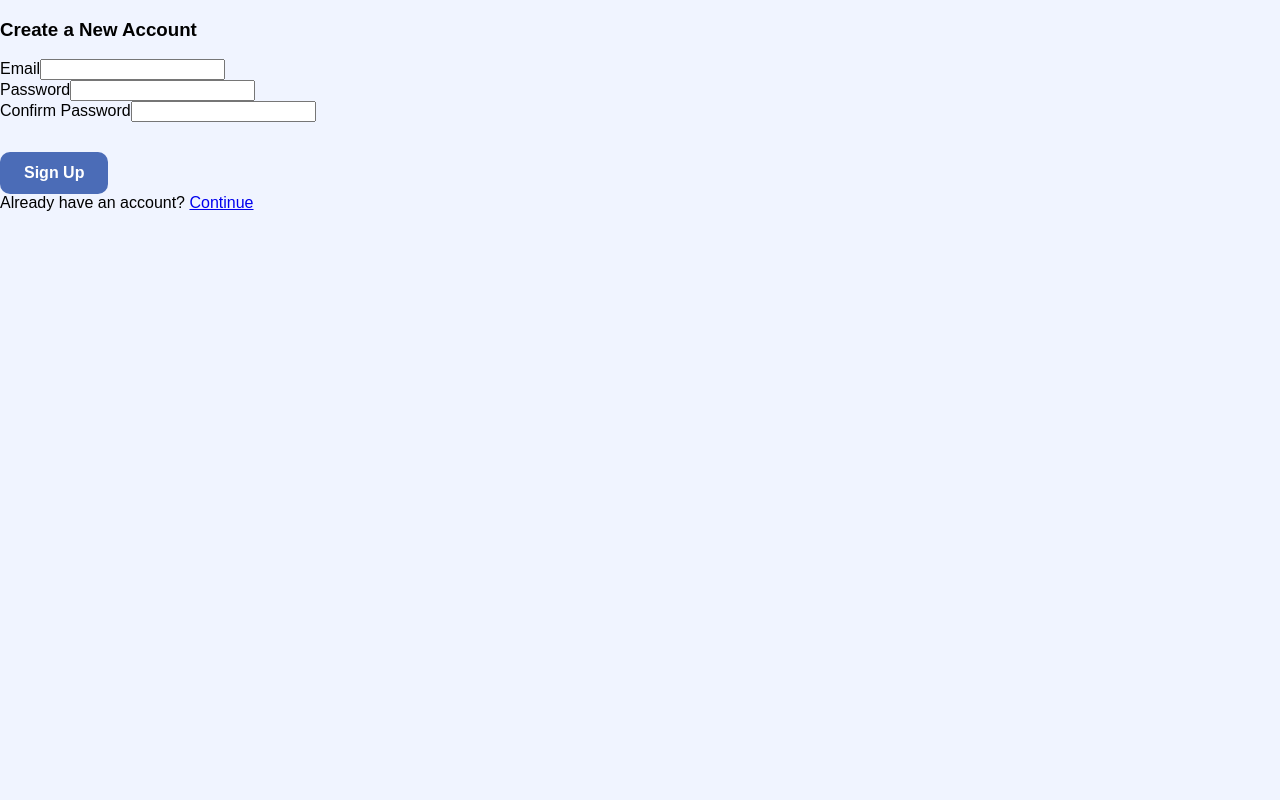
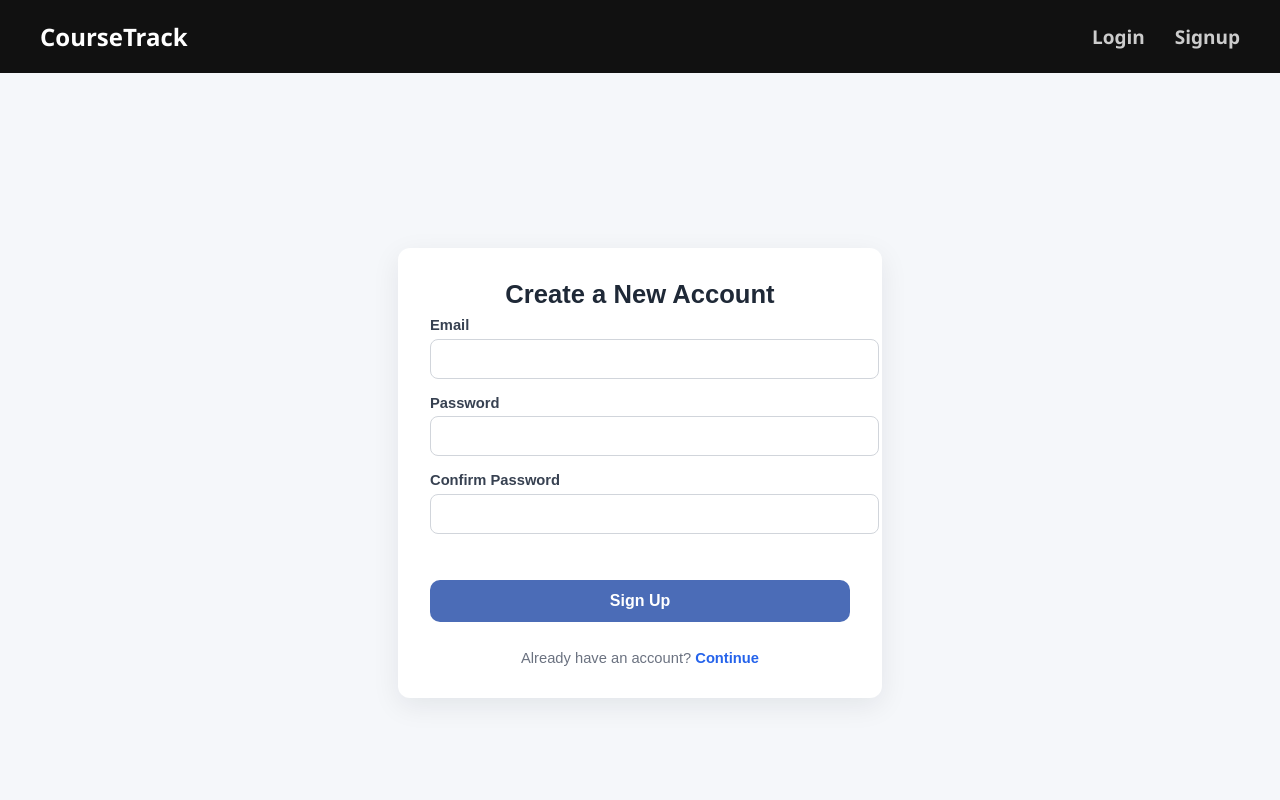
Before and after one commit to LReed03/course-dashboard, a React (Create React App) app in the folder frontend/: page /signup in a window 1280 px wide. Shown: the top 800 px of the page. Built offline with nearby package versions, Linux system fonts and the light colour scheme; no server answers.

Commit message:
Worked on the styling

```diff
--- a/frontend/src/App.css
+++ b/frontend/src/App.css
@@ -5,4 +5,11 @@ html, main, body{
     background-color: #f0f4ff;
     max-width: 100%;
     scroll-behavior:smooth;
+    flex: 1;
 }
+
+#root{
+    min-height: 100%;
+    display: flex;
+    flex-direction: column;
+}
--- a/frontend/src/components/Footer.js
+++ b/frontend/src/components/Footer.js
@@ -12,7 +12,6 @@ function Footer() {
   return (
     <footer className="footer">
       <p>Landon Reed • © 2025</p>
-      {userLoggedIn && <button onClick={signOut}>Sign Out</button>}
     </footer>
   );
 }
--- a/frontend/src/components/Header.js
+++ b/frontend/src/components/Header.js
@@ -34,6 +34,7 @@ function Header() {
         <Link to="/dashboard">Dashboard</Link>
         <Link to="/todo">To-Do</Link>
         <Link to="/schedule">Schedule</Link>
+        <Link onClick={signOut}>Logout</Link>
         <Link to="/">Account</Link>
       </nav>)}
     </header>
--- a/frontend/src/components/auth/SignupComp.js
+++ b/frontend/src/components/auth/SignupComp.js
@@ -3,7 +3,7 @@ import { Navigate, Link, useNavigate } from 'react-router-dom'
 import { useAuth } from '../../contexts/authcontext'
 import { auth } from '../../firebase/Firebase'
 import { createUserWithEmailAndPassword, sendEmailVerification, signOut } from 'firebase/auth'
-import { doSignOut } from '../../firebase/Auth'
+import "../../styles/SignupComp.css";
 
 function SignupComp() {
   const navigate = useNavigate()
@@ -52,16 +52,14 @@ function SignupComp() {
     <>
       {userLoggedIn && <Navigate to="/verifypage" replace={true} />}
 
-      <main>
-        <div>
-          <div>
-            <h3>
-              Create a New Account
-            </h3>
+      <main className="signup-container">
+        <div className="signup-card">
+          <div className="signup-header">
+            <h3>Create a New Account</h3>
           </div>
 
-          <form onSubmit={onSubmit}>
-            <div>
+          <form onSubmit={onSubmit} className="signup-form">
+            <div className="form-group">
               <label>Email</label>
               <input
                 type="email"
@@ -69,10 +67,11 @@ function SignupComp() {
                 required
                 value={email}
                 onChange={(e) => setEmail(e.target.value)}
+                className="signup-input"
               />
             </div>
 
-            <div>
+            <div className="form-group">
               <label>Password</label>
               <input
                 disabled={isRegistering}
@@ -81,10 +80,11 @@ function SignupComp() {
                 required
                 value={password}
                 onChange={(e) => setPassword(e.target.value)}
+                className="signup-input"
               />
             </div>
 
-            <div>
+            <div className="form-group">
               <label>Confirm Password</label>
               <input
                 disabled={isRegistering}
@@ -93,26 +93,28 @@ function SignupComp() {
                 required
                 value={confirmPassword}
                 onChange={(e) => setConfirmPassword(e.target.value)}
+                className="signup-input"
               />
             </div>
 
             {errorMessage && (
-              <span>{errorMessage}</span>
+              <span className="error-message">{errorMessage}</span>
             )}
             {successMessage && (
-              <span>{successMessage}</span>
+              <span className="success-message">{successMessage}</span>
             )}
 
             <button
               type="submit"
               disabled={isRegistering}
+              className="signup-button"
             >
               {isRegistering ? 'Signing Up...' : 'Sign Up'}
             </button>
 
-            <div>
+            <div className="login-redirect">
               Already have an account?{' '}
-              <Link to="/login">
+              <Link to="/login" className="login-link">
                 Continue
               </Link>
             </div>
--- a/frontend/src/pages/Signup.js
+++ b/frontend/src/pages/Signup.js
@@ -1,9 +1,13 @@
 import SignUpComp from "../components/auth/SignupComp";
+import Footer from "../components/Footer";
+import Header from "../components/Header";
 
 function Signup(){
     return(
         <div>
+            <Header/>
             <SignUpComp/>
+            <Footer/>
         </div>
     )
 }
--- a/frontend/src/pages/VerifyPage.js
+++ b/frontend/src/pages/VerifyPage.js
@@ -5,6 +5,10 @@ import { reload } from 'firebase/auth'
 import { Navigate } from 'react-router-dom'
 import { useAuth } from '../contexts/authcontext'
 import { doSendEmailVerification } from '../firebase/Auth'
+import "../styles/VerifyPage.css";
+import Header from '../components/Header'
+import Footer from '../components/Footer'
+
 
 function VerifyPage() {
   const navigate = useNavigate()
@@ -39,18 +43,23 @@ function VerifyPage() {
      setMessage("Verification Email Resent! Check your inbox!!")
   }
 
-  return (
-    <main>
-      {(!userLoggedIn || user.emailVerified) && <Navigate to="/Dashboard" replace={true} />}
-      <div>
-        <h2>Verify Your Email</h2>
-        <p>{infoMessage}</p>
-        {message && <p>{message}</p>}
-        <button onClick={handleIHaveVerified}>I have verified</button>
-        <button onClick={resendVerificationEmail}>Resend Verification Email</button>
+   return (
+    <div className='verify-page'>
+      <Header/>
+      <main className="verify-container">
+          {(!userLoggedIn || user.emailVerified) && <Navigate to="/Dashboard" replace={true} />}
+          <div className="verify-card">
+            <h2 className="verify-title">Verify Your Email</h2>
+            <p className="verify-info">{infoMessage}</p>
+            {message && <p className="verify-message">{message}</p>}
+            <div className="verify-actions">
+              <button className="btn btn-primary" onClick={handleIHaveVerified}>I have verified</button>
+              <button className="btn btn-secondary" onClick={resendVerificationEmail}>Resend Verification Email</button>
+            </div>
+          </div>
+        </main>
+        <Footer/>
       </div>
-    </main>
-  )
-}
-
+    )
+  }
 export default VerifyPage
--- a/frontend/src/styles/Header.css
+++ b/frontend/src/styles/Header.css
@@ -38,17 +38,17 @@
 
 @media (max-width: 900px){
   .logo a{
-    font-size: 16px;
+    font-size: 15px;
   }
   .nav-links{
-    gap: 10px;
+    gap: 6px;
   }
 
   .nav-links a {
-    font-size: 14px;
+    font-size: 11px;
   }
 
   .header{
-    padding: 13px 20px;
+    padding: 13px 12px;
   }
 }
--- /dev/null
+++ b/frontend/src/styles/SignupComp.css
@@ -0,0 +1,125 @@
+/* Page container */
+.signup-container {
+  min-height: 100vh;
+  display: flex;
+  align-items: center;
+  justify-content: center;
+  background: #f5f7fa; /* light background like login */
+}
+
+/* Card */
+.signup-card {
+  background: #ffffff;
+  width: 100%;
+  max-width: 420px;
+  padding: 2rem;
+  border-radius: 12px;
+  box-shadow: 0 8px 28px rgba(16, 24, 40, 0.08);
+  text-align: center;
+}
+
+/* Header */
+.signup-header h3 {
+  font-size: 1.6rem;
+  font-weight: 700;
+  color: #1f2937;
+  margin: 0 0 0.5rem;
+}
+
+/* Form */
+.signup-form {
+  display: flex;
+  flex-direction: column;
+  gap: 1rem;
+  margin-top: 0.5rem;
+}
+
+.form-group {
+  text-align: left;
+}
+
+.form-group label {
+  display: block;
+  margin-bottom: 0.35rem;
+  font-size: 0.92rem;
+  font-weight: 600;
+  color: #374151;
+}
+
+.signup-input {
+  width: 100%;
+  padding: 0.65rem 0.85rem;
+  border: 1px solid #d1d5db;
+  border-radius: 8px;
+  font-size: 0.95rem;
+  transition: box-shadow 0.15s ease, border-color 0.15s ease;
+}
+
+.signup-input:focus {
+  outline: none;
+  border-color: #2563eb;
+  box-shadow: 0 0 0 3px rgba(37, 99, 235, 0.15);
+}
+
+.signup-input:disabled {
+  background: #f3f4f6;
+  cursor: not-allowed;
+}
+
+/* Messages */
+.error-message {
+  display: block;
+  color: #dc2626;
+  font-size: 0.88rem;
+  margin-top: -0.25rem;
+}
+
+.success-message {
+  display: block;
+  color: #16a34a;
+  font-size: 0.9rem;
+  margin-top: -0.25rem;
+}
+
+/* Primary button */
+.signup-button {
+  background: #3b5fb4; /* matches your Sign In blue tone */
+  color: #fff;
+  padding: 0.8rem;
+  border: none;
+  border-radius: 10px;
+  font-size: 1rem;
+  font-weight: 700;
+  cursor: pointer;
+  transition: background 0.2s ease, transform 0.02s ease;
+}
+
+.signup-button:hover {
+  background: #2f50a2;
+}
+
+.signup-button:active {
+  transform: translateY(1px);
+}
+
+.signup-button:disabled {
+  opacity: 0.6;
+  cursor: not-allowed;
+}
+
+/* Bottom link */
+.login-redirect {
+  margin-top: 0.75rem;
+  color: #6b7280;
+  font-size: 0.92rem;
+}
+
+.login-link {
+  color: #2563eb;
+  font-weight: 700;
+  text-decoration: none;
+}
+
+.login-link:hover {
+  text-decoration: underline;
+}
--- /dev/null
+++ b/frontend/src/styles/VerifyPage.css
@@ -0,0 +1,79 @@
+
+
+/* Page background + centering */
+.verify-container {
+  display: flex;
+  align-items: center;
+  justify-content: center;
+  background: #f5f7fa; /* same backdrop as login/signup */
+  min-height: 100vh;
+}
+
+/* Card */
+.verify-card {
+  width: 100%;
+  max-width: 540px;
+  background: #fff;
+  padding: 2rem 2.25rem;
+  border-radius: 14px;
+  box-shadow: 0 8px 28px rgba(16,24,40,0.08);
+  text-align: center;
+}
+
+/* Text */
+.verify-title {
+  font-size: 1.75rem;
+  font-weight: 800;
+  color: #111827;
+  margin: 0 0 0.5rem;
+}
+
+.verify-info {
+  color: #4b5563;
+  font-size: 0.98rem;
+  margin: 0.25rem 0 0.75rem;
+}
+
+.verify-message {
+  margin: 0.5rem 0 1rem;
+  font-size: 0.95rem;
+  color: #111827; /* neutral; messages themselves supply the tone */
+}
+
+/* Actions */
+.verify-actions {
+  display: flex;
+  flex-wrap: wrap;
+  gap: 0.75rem;
+  justify-content: center;
+  margin-top: 0.75rem;
+}
+
+/* Buttons (shared look with auth pages) */
+.btn {
+  border: none;
+  border-radius: 10px;
+  font-weight: 700;
+  font-size: 1rem;
+  padding: 0.75rem 1.25rem;
+  cursor: pointer;
+  transition: transform 0.02s ease, background 0.2s ease, box-shadow 0.2s ease;
+}
+
+.btn:active { transform: translateY(1px); }
+
+/* Primary = blue */
+.btn-primary {
+  background: #3b5fb4;
+  color: #fff;
+  box-shadow: 0 2px 6px rgba(59,95,180,0.25);
+}
+.btn-primary:hover { background: #2f50a2; }
+
+/* Secondary = subtle outline */
+.btn-secondary {
+  background: #ffffff;
+  color: #111827;
+  border: 1px solid #d1d5db;
+}
+.btn-secondary:hover { background: #f3f4f6; }
```
Also changed, not shown: frontend/src/styles/Footer.css (line endings or trailing spaces).
